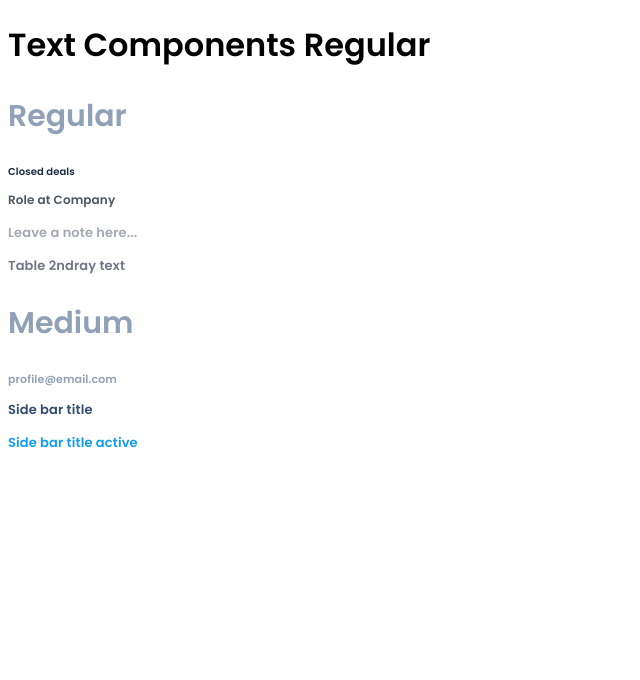
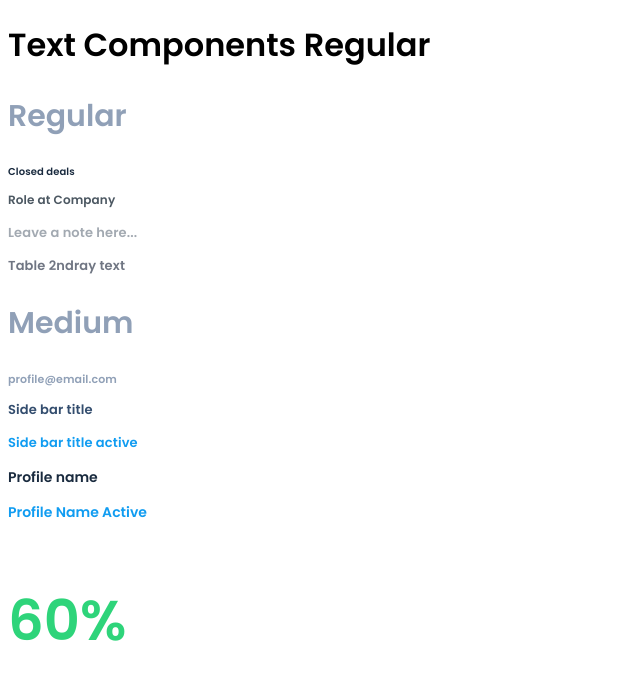
Before and after one commit to ozllmozdmrr/Figma-CSS-Education, a plain HTML site: page Figma-Css-5/index.html in a window 1280 px wide. Shown: the whole page, without its empty margins (0-640 px from the left). Drawn offline with Linux system fonts and the light colour scheme.

Commit message:
Text Components Regular

```diff
--- a/Figma-Css-5/index.html
+++ b/Figma-Css-5/index.html
@@ -21,5 +21,8 @@
     <p class="text-medium-11">profile@email.com</p>
     <p class="text-medium-sidebar-13">Side bar title</p>
     <p class="text-medium-active-13">Side bar title active</p>
+    <p class="text-medium-profile-14">Profile name</p>
+    <p class="text-medium-profile-name">Profile Name Active</p>
+    <p class="text-medium-green">60%</p>
 </body>
 </html>
--- a/Figma-Css-5/style.css
+++ b/Figma-Css-5/style.css
@@ -6,9 +6,12 @@
     --gray: #90A0B7;
     --darkBlue:#334D6E;
     --accentBlue:#109CF1;
+    --green:#2ED47A;
+
 }
 body {
     font-family: 'Poppins', sans-serif;
+
 }
 
 /**** REGULAR  ****/
@@ -71,3 +74,25 @@ body {
     letter-spacing: 0.01em;
     color: var(--accentBlue);
 }
+
+.text-medium-profile-14 {
+    font-size: 14px;
+    line-height: 21px;
+    color: var(--black);
+
+}
+.text-medium-profile-14:active{
+    color: var(--accentBlue);
+    cursor: pointer;
+}
+.text-medium-profile-name {
+    color: var(--accentBlue);
+    font-size: 14px;
+    line-height: 21px;
+}
+.text-medium-green {
+    color: var(--green);
+    font-size: 56px;
+    line-height: 84px;
+    /* text-align: center; */
+}
```
